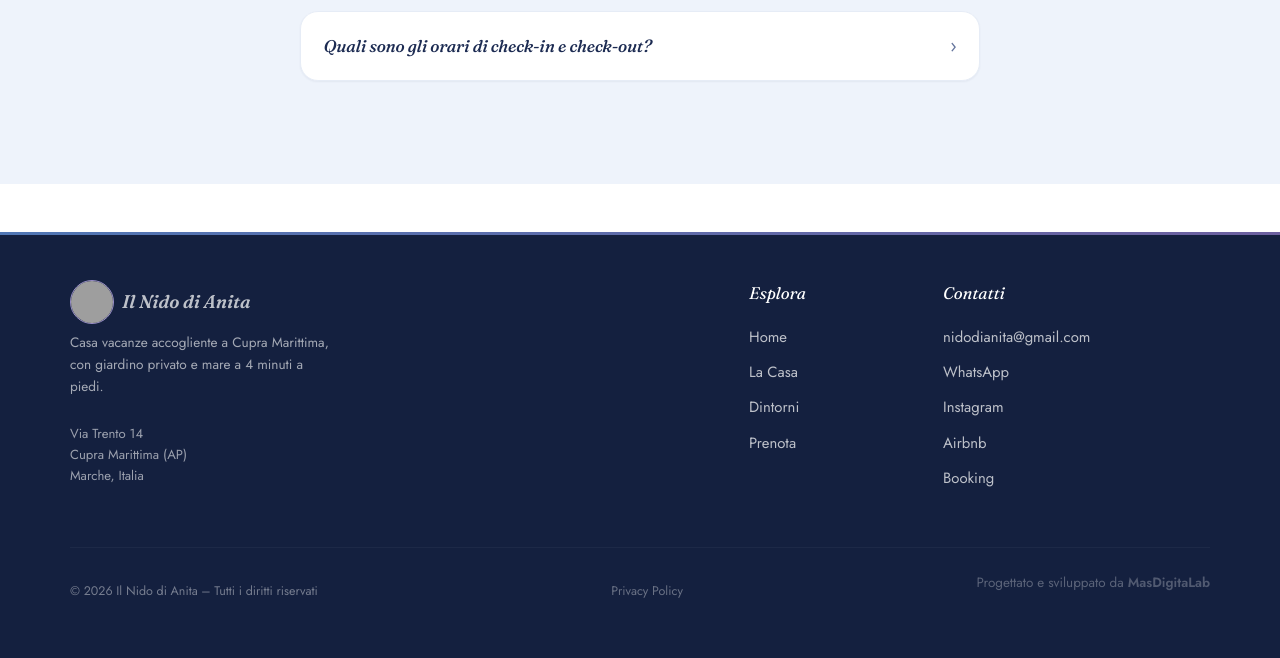
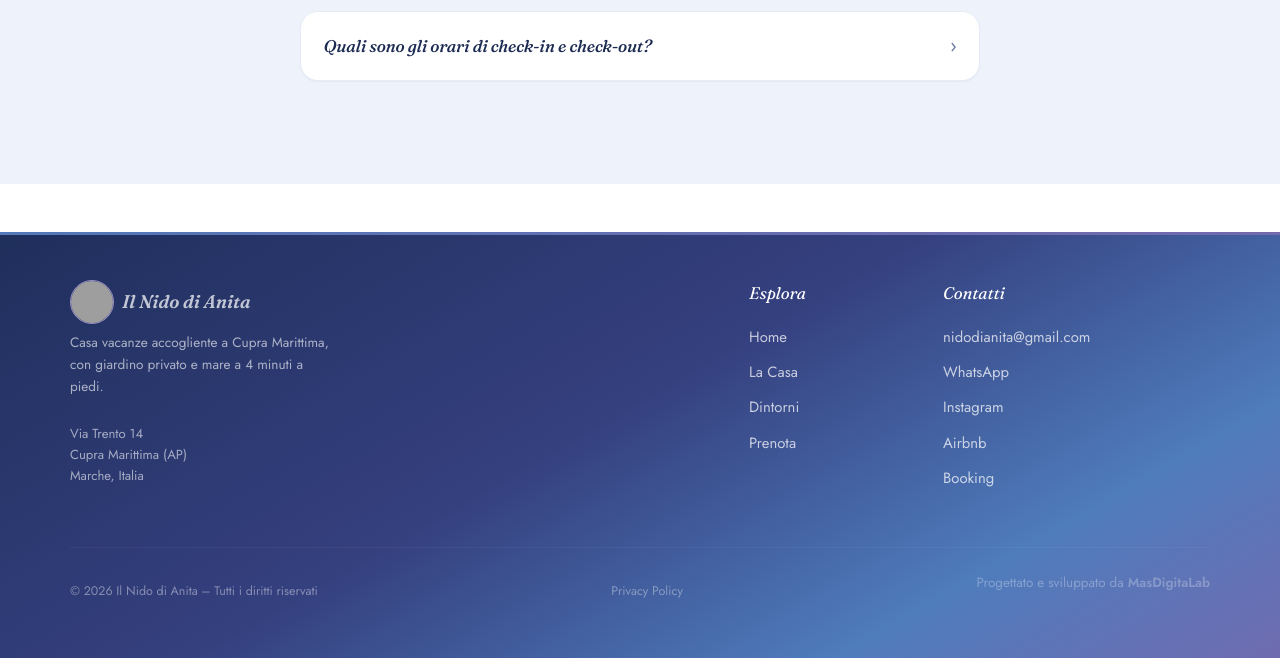
Before and after one commit to mesdigitalab-dotcom/nido-di-anita, a Django app: page / in a window 1280 px wide. Shown: the part 3247-3905 px from the top of the page. Run offline with Django 5.2, Linux system fonts and the light colour scheme; some libraries are stand-ins or nearby versions; grey boxes are pictures that could not be loaded.

Commit message:
Change footer background to gradient hero

```diff
--- a/static/css/style.css
+++ b/static/css/style.css
@@ -983,7 +983,7 @@ a:hover{ color:var(--brand-deep); }
    ============================================================ */
 .footer{
   position:relative;
-  background:var(--brand-night);
+  background:var(--gradient-hero);
   color:rgba(255,255,255,.82);
 }
 .footer .container{ position:relative; }
```
